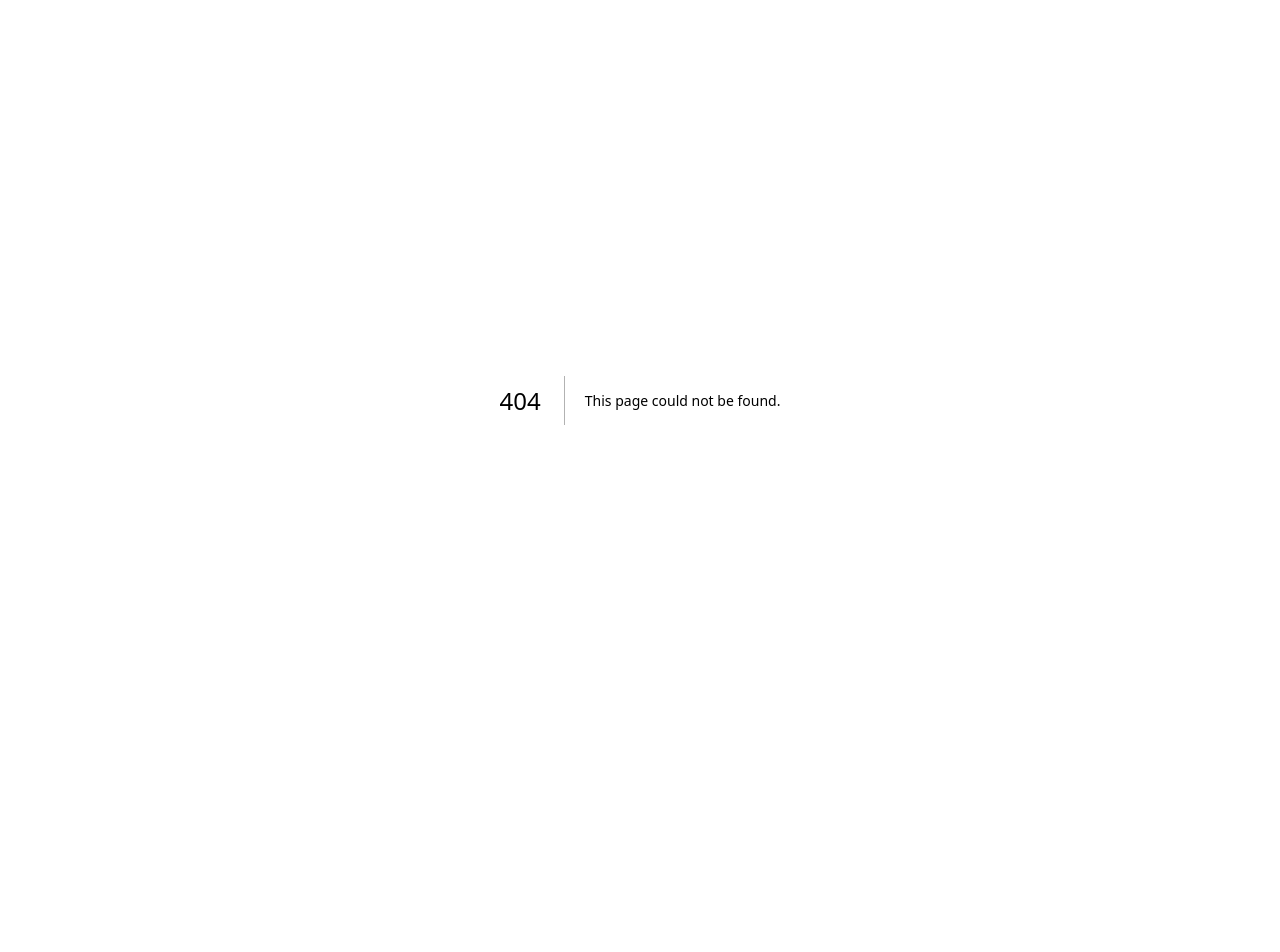
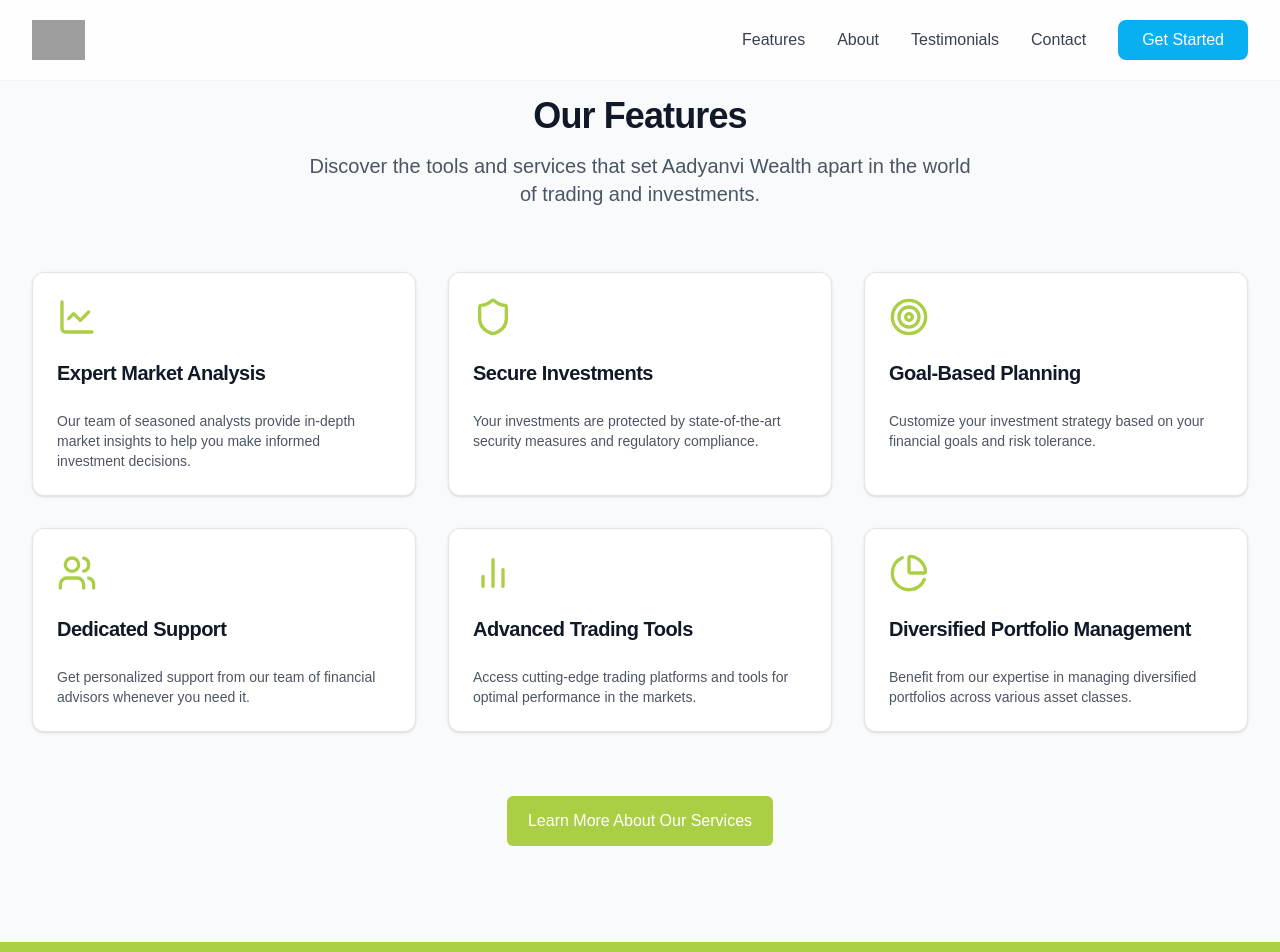
Before and after one commit to Aadyanvi-Wealth-Management/aadyanvidotcom, a Next.js app: page /features in a window 1280 px wide. Before the commit this address had no page. Shown: the top 952 px of the page. Before the commit the page ends 800 px from the top, so only its background shows below. Built offline with nearby package versions, Linux system fonts and the light colour scheme; grey boxes are pictures that could not be loaded.

Commit message:
added features page

```diff
--- /dev/null
+++ b/app/features/components/Body.tsx
@@ -0,0 +1,97 @@
+"use client"
+
+import { motion } from "framer-motion"
+import { Card, CardContent, CardDescription, CardHeader, CardTitle } from "@/components/ui/card"
+import { LineChart, Shield, Target, Users, BarChart2, PieChart } from "lucide-react"
+
+const features = [
+  {
+    title: "Expert Market Analysis",
+    description:
+      "Our team of seasoned analysts provide in-depth market insights to help you make informed investment decisions.",
+    icon: LineChart,
+  },
+  {
+    title: "Secure Investments",
+    description: "Your investments are protected by state-of-the-art security measures and regulatory compliance.",
+    icon: Shield,
+  },
+  {
+    title: "Goal-Based Planning",
+    description: "Customize your investment strategy based on your financial goals and risk tolerance.",
+    icon: Target,
+  },
+  {
+    title: "Dedicated Support",
+    description: "Get personalized support from our team of financial advisors whenever you need it.",
+    icon: Users,
+  },
+  {
+    title: "Advanced Trading Tools",
+    description: "Access cutting-edge trading platforms and tools for optimal performance in the markets.",
+    icon: BarChart2,
+  },
+  {
+    title: "Diversified Portfolio Management",
+    description: "Benefit from our expertise in managing diversified portfolios across various asset classes.",
+    icon: PieChart,
+  },
+]
+
+export function Body() {
+  return (
+    <section className="py-24 bg-gray-50">
+      <div className="container mx-auto px-4 sm:px-6 lg:px-8">
+        <motion.div
+          className="text-center mb-16"
+          initial={{ opacity: 0, y: 20 }}
+          whileInView={{ opacity: 1, y: 0 }}
+          viewport={{ once: true }}
+          transition={{ duration: 0.5 }}
+        >
+          <h2 className="text-3xl font-bold tracking-tight text-gray-900 sm:text-4xl mb-4">Our Features</h2>
+          <p className="text-xl text-gray-600 max-w-2xl mx-auto">
+            Discover the tools and services that set Aadyanvi Wealth apart in the world of trading and investments.
+          </p>
+        </motion.div>
+
+        <div className="grid grid-cols-1 md:grid-cols-2 lg:grid-cols-3 gap-8">
+          {features.map((feature, index) => (
+            <motion.div
+              key={feature.title}
+              initial={{ opacity: 0, y: 20 }}
+              whileInView={{ opacity: 1, y: 0 }}
+              viewport={{ once: true }}
+              transition={{ duration: 0.5, delay: index * 0.1 }}
+            >
+              <Card className="h-full hover:shadow-lg transition-shadow duration-300">
+                <CardHeader>
+                  <feature.icon className="h-10 w-10 text-[#AACF45] mb-4" />
+                  <CardTitle className="text-xl font-semibold text-gray-900">{feature.title}</CardTitle>
+                </CardHeader>
+                <CardContent>
+                  <CardDescription className="text-gray-600">{feature.description}</CardDescription>
+                </CardContent>
+              </Card>
+            </motion.div>
+          ))}
+        </div>
+
+        <motion.div
+          className="text-center mt-16"
+          initial={{ opacity: 0, y: 20 }}
+          whileInView={{ opacity: 1, y: 0 }}
+          viewport={{ once: true }}
+          transition={{ duration: 0.5 }}
+        >
+          <a
+            href="#"
+            className="inline-flex items-center justify-center px-5 py-3 border border-transparent text-base font-medium rounded-md text-white bg-[#AACF45] hover:bg-[#08AFF1] transition-colors duration-300"
+          >
+            Learn More About Our Services
+          </a>
+        </motion.div>
+      </div>
+    </section>
+  )
+}
--- /dev/null
+++ b/app/features/page.tsx
@@ -0,0 +1,20 @@
+import { Navbar } from "@/components/navbar"
+// import { Hero } from "@/components/hero"
+// import { Features } from "@/components/features"
+// import { BlogSection } from "@/components/blog-section"
+// import { Stats } from "@/components/stats"
+// import { Testimonials } from "@/components/testimonials"
+import { Body } from "./components/Body"
+import { CTA } from "@/components/cta"
+import { Footer } from "@/components/footer"
+
+export default function Home() {
+  return (
+    <div className="min-h-screen bg-white">
+      <Navbar />
+      <Body />
+      <CTA />
+      <Footer />
+    </div>
+  )
+}
--- a/components/blog-section.tsx
+++ b/components/blog-section.tsx
@@ -10,31 +10,34 @@ import Image1 from "../public/blog1.jpg"
 
 const blogs = [
   {
-    title: "Understanding Market Volatility: A Guide for Investors",
-    description: "Learn how market volatility affects your investments and strategies to navigate through turbulent times.",
+    title: "Top Mutual Fund Mistakes to Avoid",
+    description: "Avoid common mutual fund mistakes to maximize returns and minimize risks.",
     image: "/blog1.jpg",
-    date: "March 15, 2024",
+    date: "January 15, 2025",
     readTime: "5 min read",
     category: "Market Analysis",
     icon: TrendingUp,
+    link: "https://1finance.co.in/blog/top-mutual-fund-mistakes-to-avoid/"
   },
   {
-    title: "The Future of Investment Banking in 2024",
+    title: "The Future of Investment Banking in 2025",
     description: "Explore emerging trends and technological innovations shaping the investment banking landscape.",
-    image: "/placeholder.svg?height=200&width=400",
-    date: "March 12, 2024",
+    image: "/blog2.jpg",
+    date: "January 20, 2025",
     readTime: "7 min read",
     category: "Industry Insights",
     icon: Briefcase,
+    link: "https://bostoninstituteofanalytics.org/blog/top-7-trends-shaping-the-future-of-investment-banking-in-2024/"
   },
   {
     title: "Portfolio Diversification Strategies",
     description: "Discover effective ways to diversify your investment portfolio and minimize risk while maximizing returns.",
-    image: "/placeholder.svg?height=200&width=400",
-    date: "March 10, 2024",
+    image: "/blog3.jpeg",
+    date: "February 01, 2025",
     readTime: "6 min read",
     category: "Investment Strategy",
     icon: PieChart,
+    link: "https://www.gripinvest.in/blog/role-of-diversification"
   },
 ]
 
@@ -99,7 +102,7 @@ export function BlogSection() {
                     variant="ghost"
                     className="w-full text-[#08AFF1] hover:text-[#AACF45] hover:bg-transparent transition-colors duration-300"
                   >
-                    Read More
+                    <a href={blog.link} target="blank">Read More</a>
                     <ArrowRight className="ml-2 h-4 w-4" />
                   </Button>
                 </CardFooter>
--- a/components/hero.tsx
+++ b/components/hero.tsx
@@ -5,7 +5,7 @@ import { TrendingUp, BarChart2, PieChart } from 'lucide-react'
 
 export function Hero() {
   return (
-    <div className="relative pt-32 pb-16 sm:pt-40 sm:pb-24 lg:pb-32 overflow-hidden">
+    <div className="relative pt-32 pb-16 sm:pt-40 sm:pb-24 lg:pb-32 overflow-hidden bg-gray-200">
       <div className="mx-auto max-w-7xl px-4 sm:px-6 lg:px-8 relative z-10">
         <div className="lg:grid lg:grid-cols-12 lg:gap-8">
           <motion.div
--- a/components/navbar.tsx
+++ b/components/navbar.tsx
@@ -14,16 +14,18 @@ export function Navbar() {
       <div className="max-w-7xl mx-auto px-4 sm:px-6 lg:px-8">
         <div className="flex justify-between h-20">
           <div className="flex-shrink-0 flex items-center">
+          <Link href="/">
             <Image
               src="/logo.png"
               alt="Aadyanvi Wealth"
               width={180}
               height={40}
-              className="h-10  w-auto"
+              className="h-10 w-auto cursor-pointer"
             />
+        </Link>
           </div>
           <div className="hidden md:flex items-center space-x-8">
-            <Link href="#features" className="text-gray-700 hover:text-[#AACF45] transition-colors">
+            <Link href="/features" className="text-gray-700 hover:text-[#AACF45] transition-colors">
               Features
             </Link>
             <Link href="#about" className="text-gray-700 hover:text-[#AACF45] transition-colors">
--- a/components/testimonials.tsx
+++ b/components/testimonials.tsx
@@ -23,7 +23,7 @@ const testimonials = [
 
 export function Testimonials() {
   return (
-    <div className="py-24 bg-white" id="testimonials">
+    <div className="py-24 bg-white bg-gray-200" id="testimonials">
       <div className="max-w-7xl mx-auto px-4 sm:px-6 lg:px-8">
         <motion.div
           className="text-center"
```
Also changed, not shown: public/blog2.jpg (added), public/blog3.jpeg (added).
